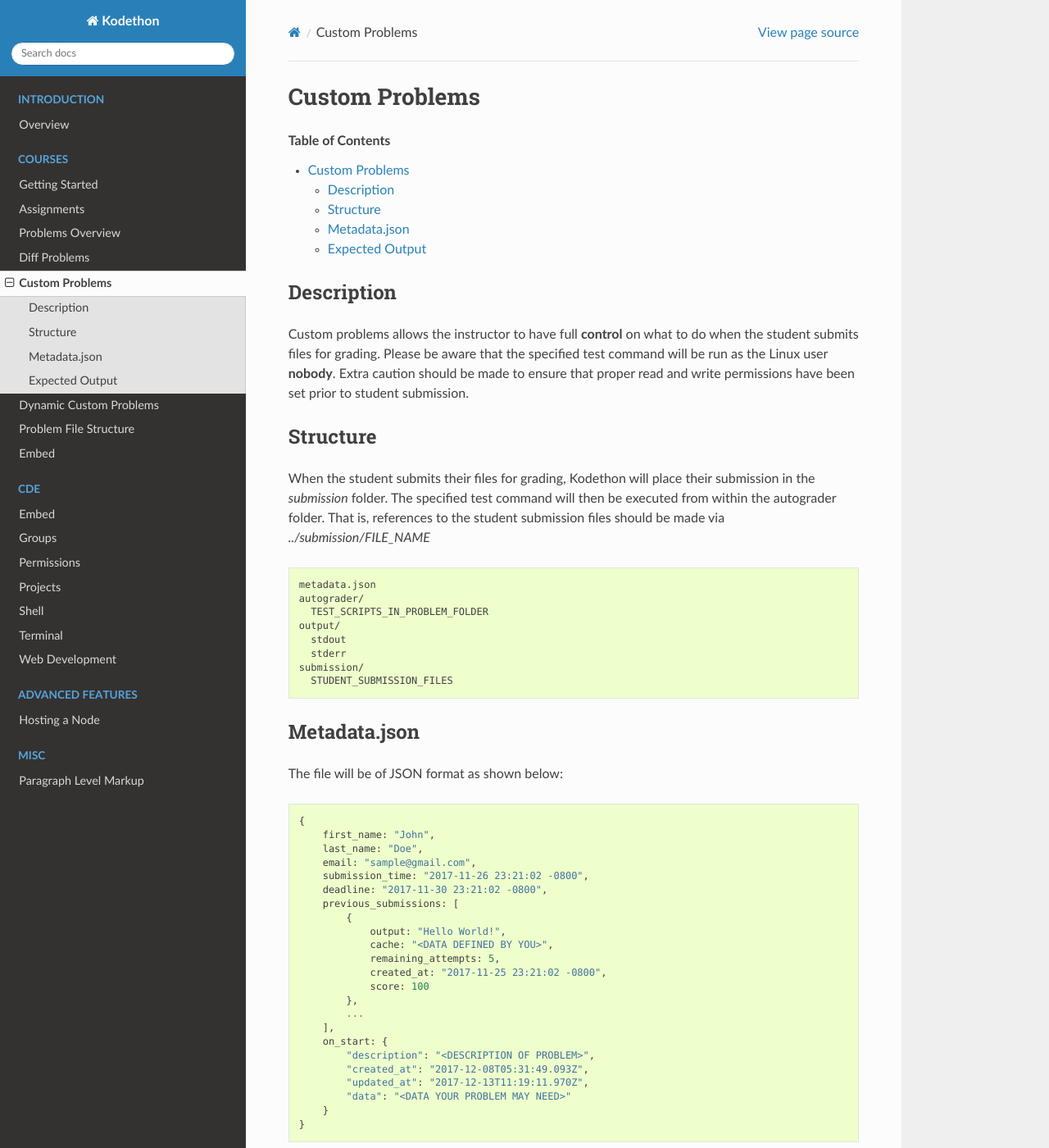
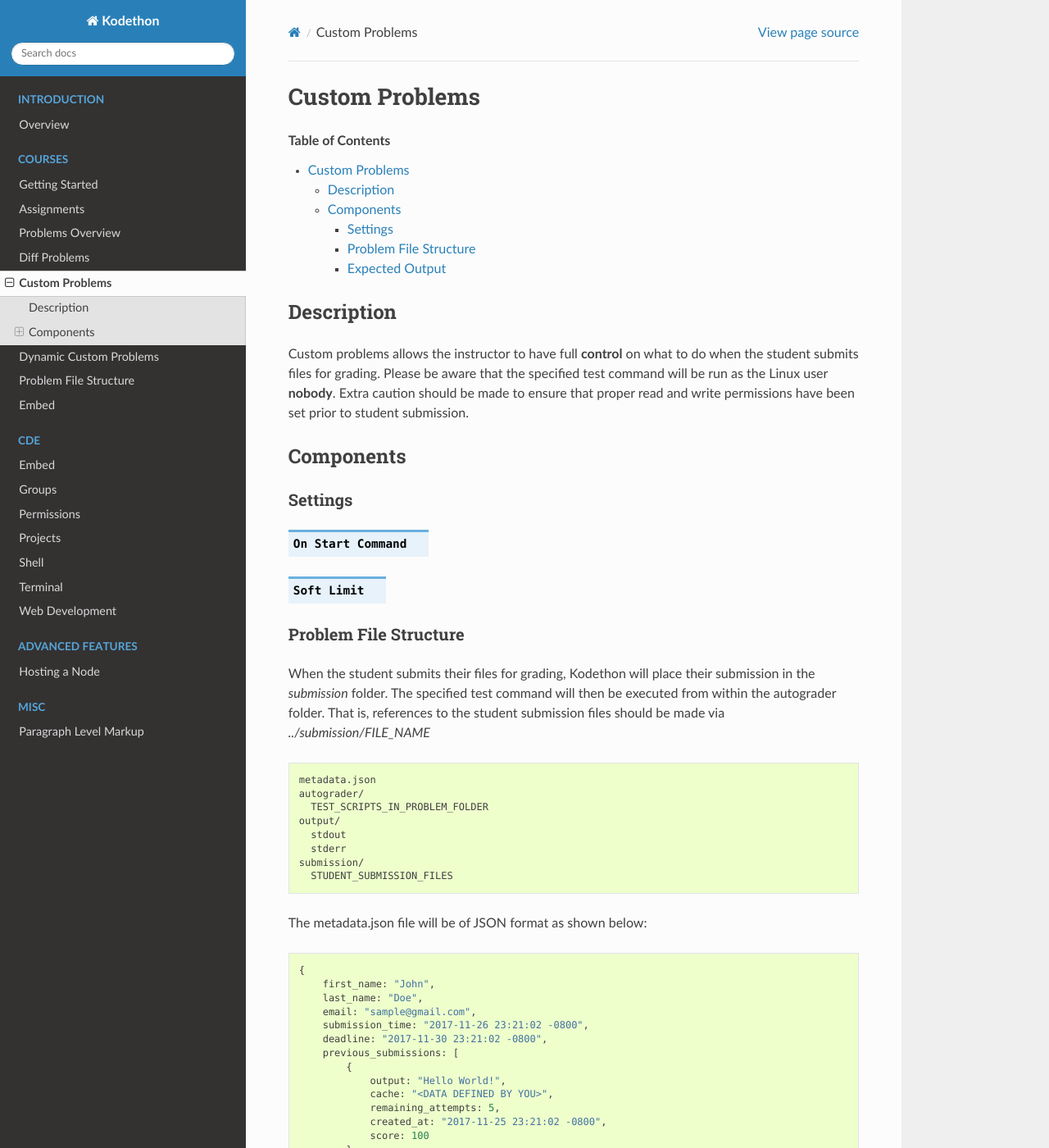
Before and after one commit to kodethon/Docs, a Sphinx documentation site: the page built from source/courses/custom_problems.rst, in a window 1280 px wide and 1400 px high. Shown: the whole window at 82% size. Built offline with Sphinx 7.4.7 and the Read the Docs theme 2.0.0, drawn with Linux system fonts in a browser that asks for light colours; pages that are not in the unit, such as notebooks, are missing from menus.

Commit message:
Adjust course layout

```diff
--- a/source/courses/assignments.rst
+++ b/source/courses/assignments.rst
@@ -24,24 +24,27 @@
     4. Extensions
     5. Files
 
+Components
+----------
+
 Problems
---------
+^^^^^^^^
 
 An assignment must contain one or more problems. The total score of the assignment will be the sum of the max scores of the problems.
 
 Submissions
------------
+^^^^^^^^^^^
 
 The submissions tab contains information on all submissions made for the assignment.
 You can also view each submission made for each problem for a particular student.
 
 Extensions
-----------
+^^^^^^^^^^
 
 Currently we only support extending the due date for individual students.
 
 Settings
---------
+^^^^^^^^
 
 Here you can specify:
     1. Description
--- a/source/courses/custom_problems.rst
+++ b/source/courses/custom_problems.rst
@@ -11,8 +11,19 @@
 Please be aware that the specified test command will be run as the Linux user **nobody**. Extra caution should be made
 to ensure that proper read and write permissions have been set prior to student submission.
 
-Structure
-=========
+Components
+==========
+
+Settings
+^^^^^^^^
+
+.. cmdoption:: On Start Command
+
+.. cmdoption:: Soft Limit
+
+
+Problem File Structure
+^^^^^^^^^^^^^^^^^^^^^^
 
 When the student submits their files for grading, Kodethon will place their submission in the *submission* folder. The specified
 test command will then be executed from within the autograder folder. That is, references to the student submission files should be made
@@ -29,10 +40,7 @@
     submission/
       STUDENT_SUBMISSION_FILES
 
-Metadata.json
-=============
-
-The file will be of JSON format as shown below:
+The metadata.json file will be of JSON format as shown below:
 
 ::
 
@@ -61,7 +69,7 @@
     }
 
 Expected Output
-===============
+^^^^^^^^^^^^^^^
 
 The output can either be directly output to stdout or written to *results.json* in the submissions folder.
 
--- a/source/courses/problems_overview.rst
+++ b/source/courses/problems_overview.rst
@@ -56,3 +56,13 @@
 
 You also have the option of providing an **On Start Command** that will be run when the student views or copies the assignment.
 This setting can be used to generate **Dynamic Problems**; please read this section for more details.
+
+.. cmdoption:: Execution Time
+To limit how long the submission can run for, you can specify a max execution time in
+seconds. The max execution time will be divided evenly between each test case. For example, if the max execution time was 10 seconds and there are 10 test cases, then each
+test case gets 1 second of execution time.
+
+.. cmdoption:: Period
+To limit the rate which a submission can be made, you can specific a time in seconds.
+The submitter will receive an error message denoting how much time they have left
+before they can submit again.
```
Also changed, not shown: other parts of source/courses/assignments.rst (+2 -2 lines), source/courses/diff_problems.rst (+1 -11 lines).
